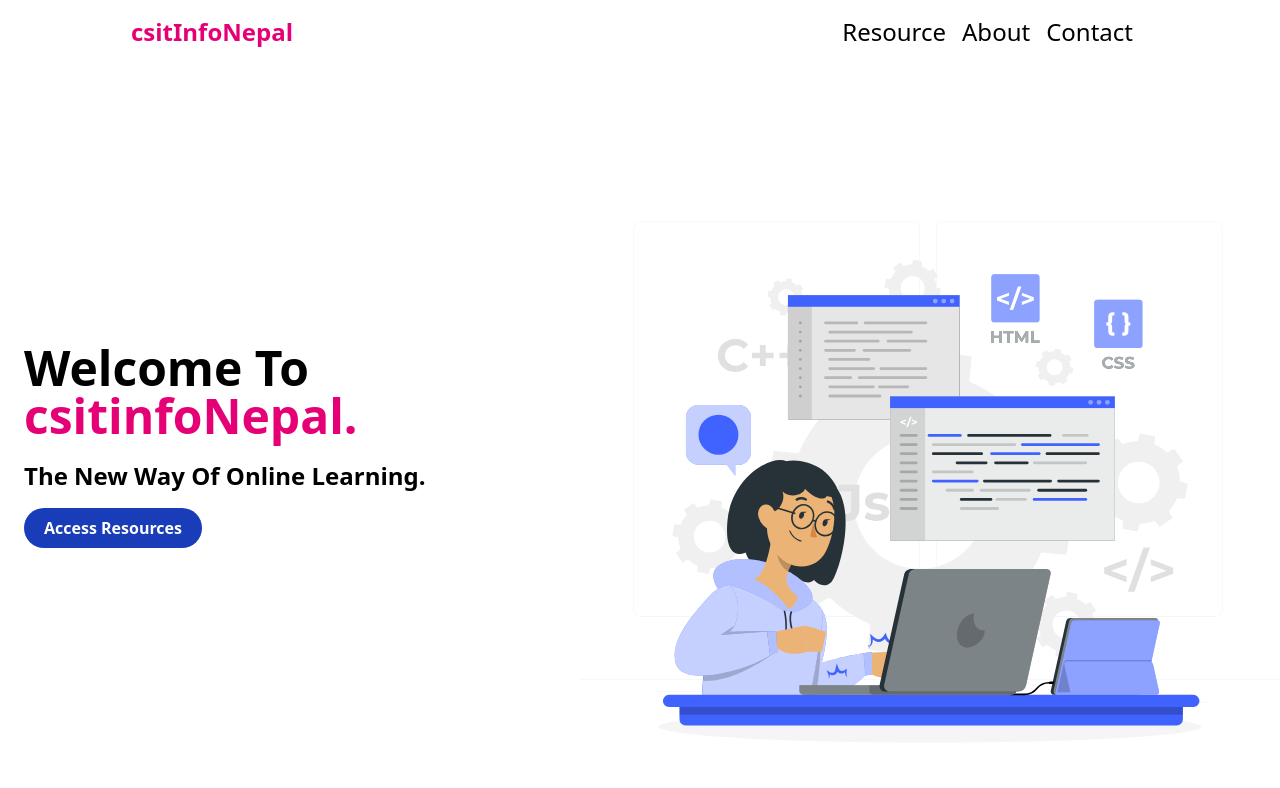
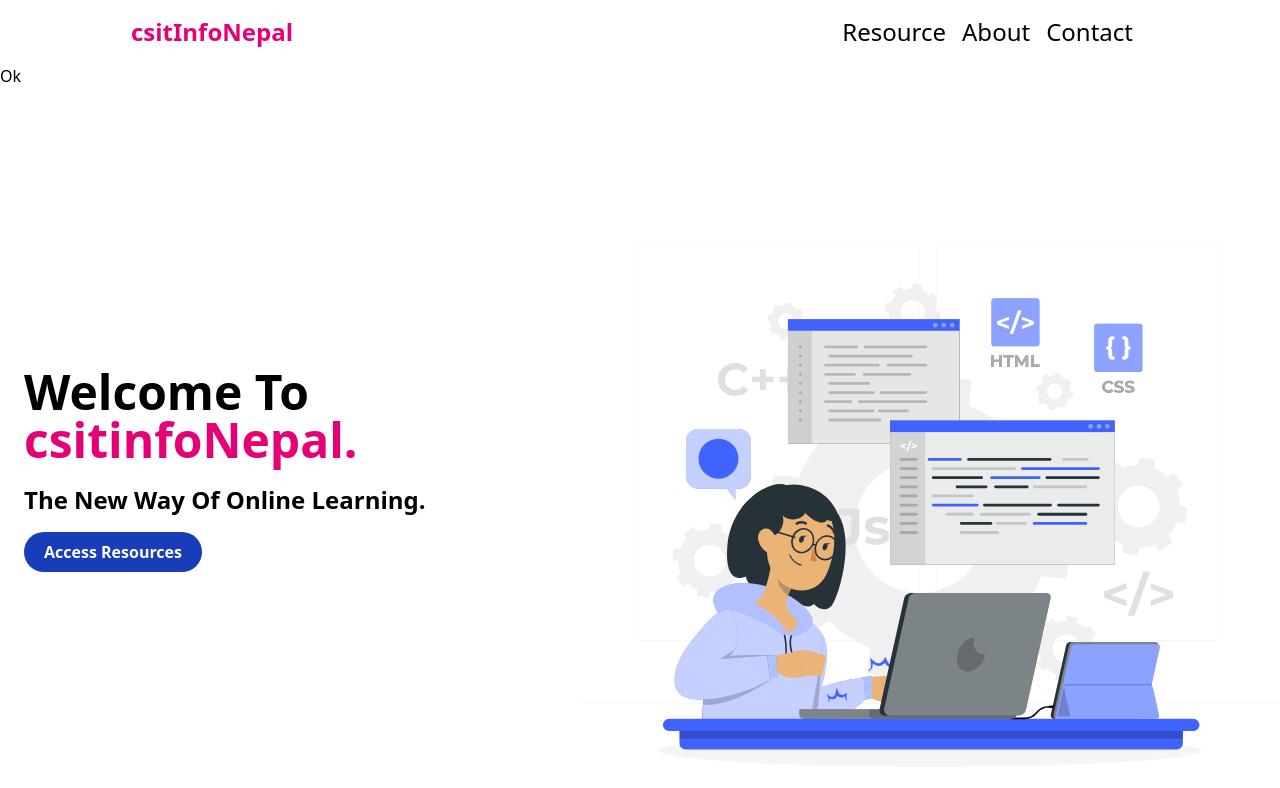
Before and after one commit to Dude6561/CSIT, a React (Vite) app in the folder csitbig/: page / in a window 1280 px wide. Shown: the top 788 px of the page. Built offline with nearby package versions, Linux system fonts and the light colour scheme.

Commit message:
edited lines of code in the nav bar

```diff
--- a/csitbig/src/Components/Nav.tsx
+++ b/csitbig/src/Components/Nav.tsx
@@ -21,6 +21,7 @@ const Nav = () => {
           </Link>
         </div>
       </nav>
+      <h1>Ok</h1>
     </div>
   );
 };
```
